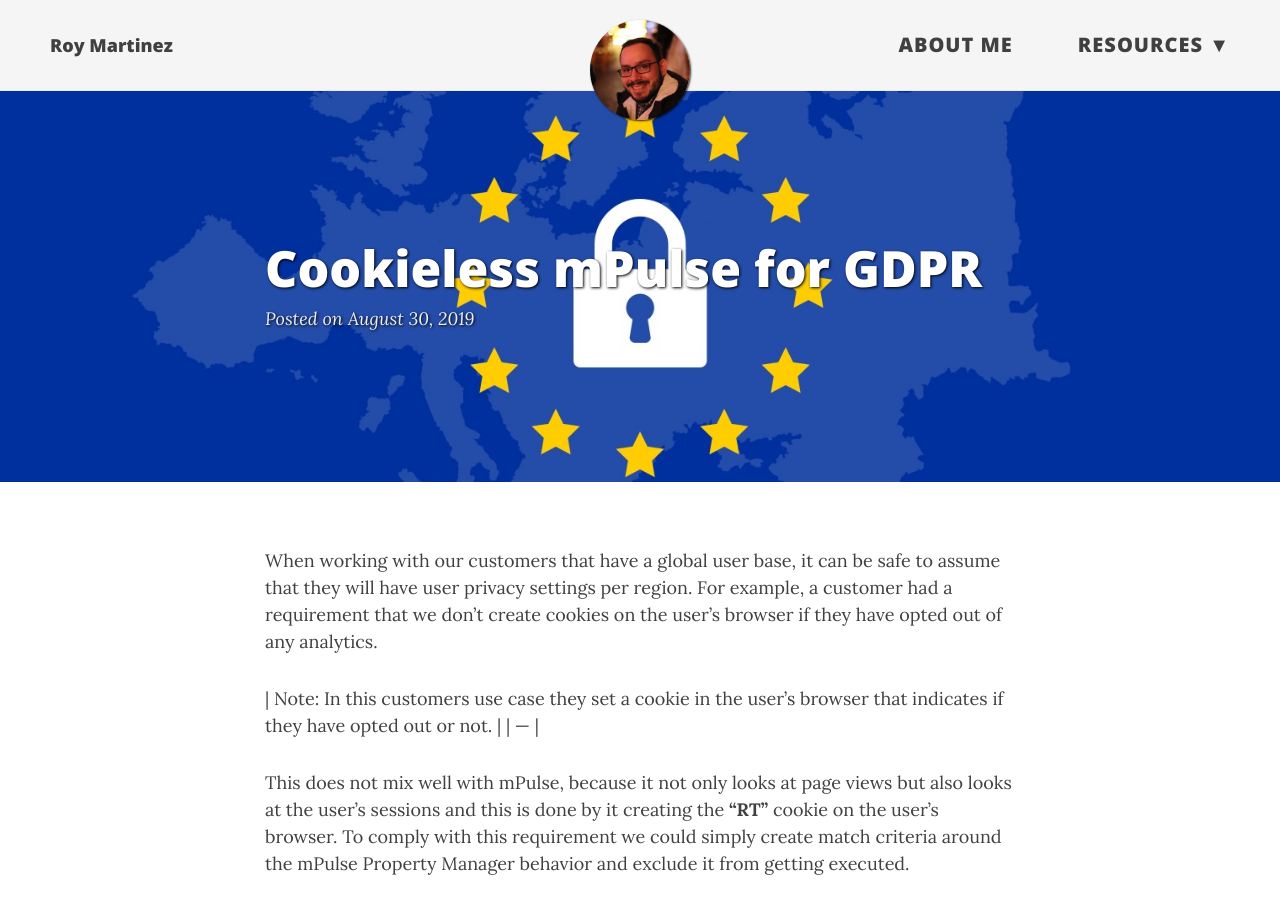
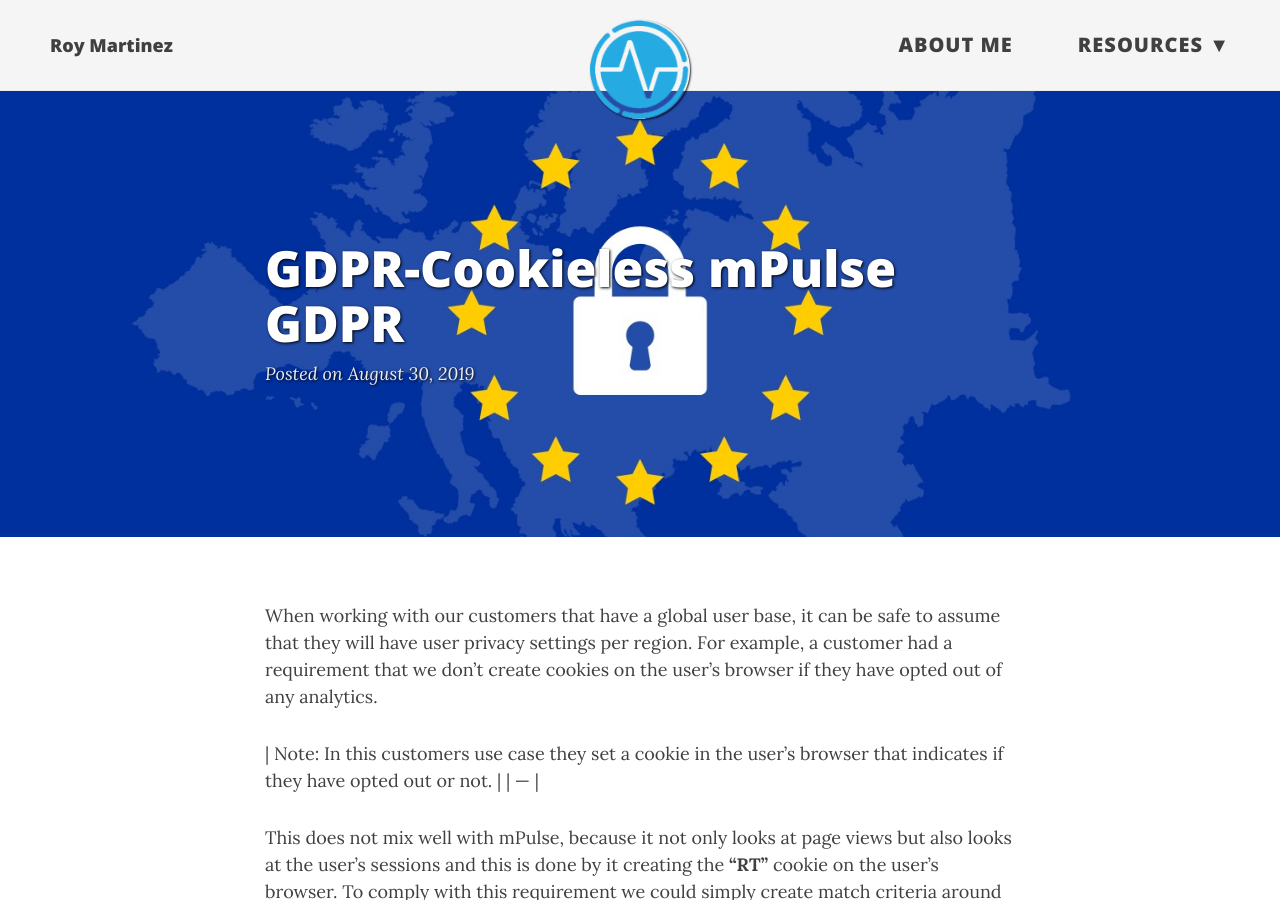
Before and after one commit to roymartinezblanco/roymartinez.dev, a Jekyll site: the page built from _posts/2019-08-30-cookieless-mpulse-gdpr.md, in a window 1280 px wide and 900 px high. Built offline with Jekyll 4.4.1, drawn with Linux system fonts in a browser that asks for light colours; nearby versions of some CDN libraries.

Commit message:
Updated POST

```diff
--- a/_posts/2019-08-30-cookieless-mpulse-gdpr.md
+++ b/_posts/2019-08-30-cookieless-mpulse-gdpr.md
@@ -1,7 +1,8 @@
 ---
 layout: post
-title: Cookieless mPulse for GDPR
+title: GDPR-Cookieless mPulse GDPR
 tags: [GDPR,EU, RUM, Analysis,Cookie, mPulse, Property Manager]
+image: /img/posts/201908/mpulselogo.png
 bigimg: /img/posts/201908/eubg.jpg
 ---
 
```
Also changed, not shown: img/posts/201908/mpulselogo.png (added).
